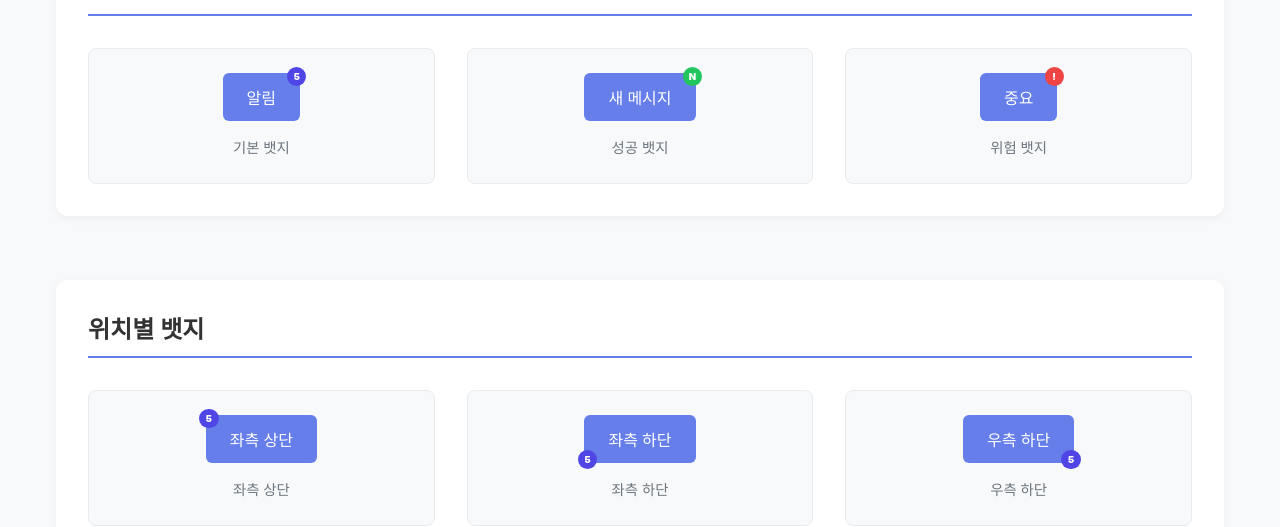
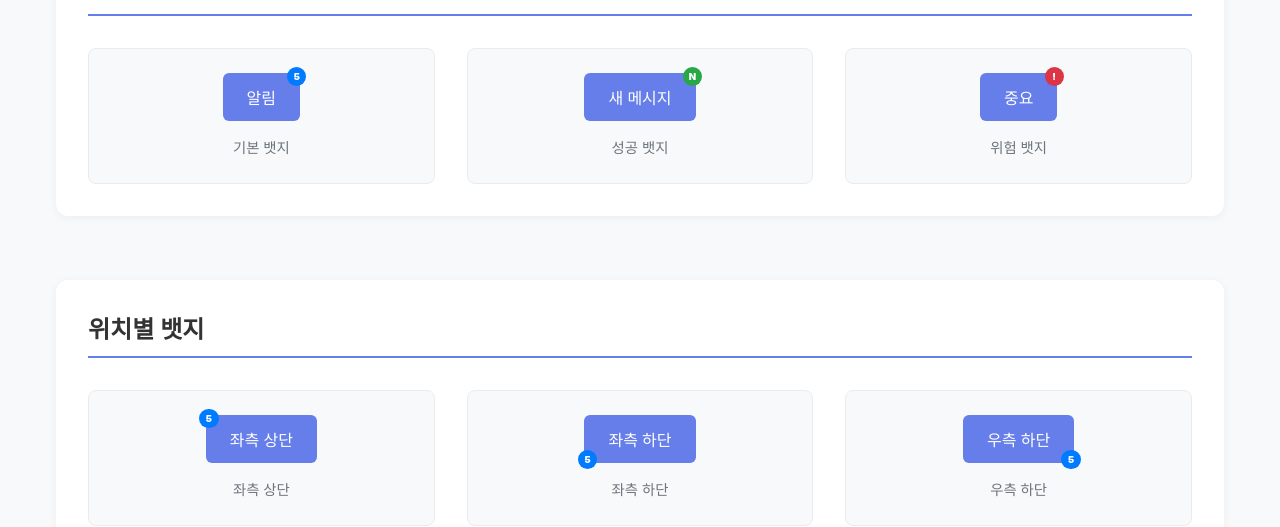
Before and after one commit to maeumop/vue-components, a Vue app: page /components/badge in a window 1280 px wide. Shown: the part 268-795 px from the top of the page. Built offline with nearby package versions, Linux system fonts and the light colour scheme; the HTML template or start-up script is replaced by a standard one.

Commit message:
메인 색상 수정

```diff
--- a/src/assets/styles/variables.scss
+++ b/src/assets/styles/variables.scss
@@ -1,10 +1,10 @@
 // 색상 변수
-$primary-color: #4f46e5;
-$secondary-color: #64748b;
-$success-color: #22c55e;
-$warning-color: #f59e0b;
-$error-color: #ef4444;
-$info-color: #3b82f6;
+$primary-color: #007bff;
+$secondary-color: #6c757d;
+$success-color: #28a745;
+$warning-color: #ffc107;
+$error-color: #dc3545;
+$info-color: #17a2b8;
 
 // 중성 색상
 $white: #ffffff;
```
